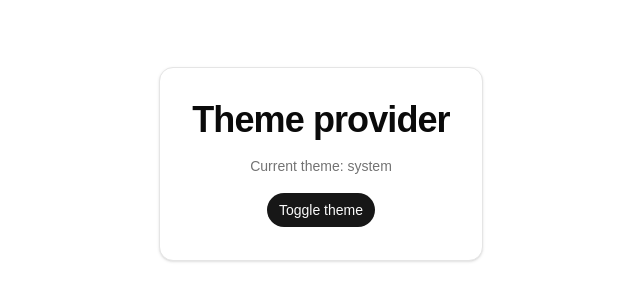
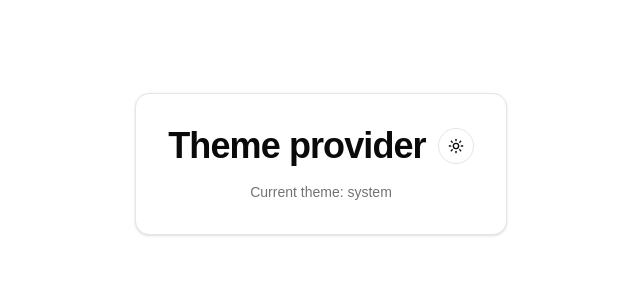
Before and after one commit to fraciscoejay-max/post-reader, a React (Vite) app: page / in a window 1280 px wide. Shown: the part 236-536 px from the top of the page, without its empty margins (319-959 px from the left). Built offline with nearby package versions, Linux system fonts and the light colour scheme.

Commit message:
feat: mode toggle dropdown

```diff
--- a/src/App.tsx
+++ b/src/App.tsx
@@ -1,17 +1,17 @@
-import { Button } from '@/components/ui/button'
+import { ModeToggle } from '@/components/mode-toggle'
 import { useTheme } from '@/components/theme-provider'
 
 function App() {
-  const { theme, setTheme } = useTheme()
+  const { theme } = useTheme()
 
   return (
     <main className="flex min-h-screen items-center justify-center bg-background text-foreground">
       <div className="flex flex-col items-center gap-4 rounded-xl border border-border bg-card p-8 shadow-sm">
-        <h1 className="text-4xl font-bold tracking-tight">Theme provider</h1>
+        <div className="flex items-center gap-3">
+          <h1 className="text-4xl font-bold tracking-tight">Theme provider</h1>
+          <ModeToggle />
+        </div>
         <p className="text-sm text-muted-foreground">Current theme: {theme}</p>
-        <Button onClick={() => setTheme(theme === 'dark' ? 'light' : 'dark')}>
-          Toggle theme
-        </Button>
       </div>
     </main>
   )
--- /dev/null
+++ b/src/components/mode-toggle.tsx
@@ -0,0 +1,31 @@
+import { Moon, Sun } from 'lucide-react'
+
+import { Button } from '@/components/ui/button'
+import {
+  DropdownMenu,
+  DropdownMenuContent,
+  DropdownMenuItem,
+  DropdownMenuTrigger,
+} from '@/components/ui/dropdown-menu'
+import { useTheme } from '@/components/theme-provider'
+
+export function ModeToggle() {
+  const { setTheme } = useTheme()
+
+  return (
+    <DropdownMenu>
+      <DropdownMenuTrigger>
+        <Button variant="outline" size="icon" className="relative rounded-full">
+          <Sun className="h-[1.2rem] w-[1.2rem] rotate-0 scale-100 transition-all dark:-rotate-90 dark:scale-0" />
+          <Moon className="absolute h-[1.2rem] w-[1.2rem] rotate-90 scale-0 transition-all dark:rotate-0 dark:scale-100" />
+          <span className="sr-only">Toggle theme</span>
+        </Button>
+      </DropdownMenuTrigger>
+      <DropdownMenuContent align="end">
+        <DropdownMenuItem onClick={() => setTheme('light')}>Light</DropdownMenuItem>
+        <DropdownMenuItem onClick={() => setTheme('dark')}>Dark</DropdownMenuItem>
+        <DropdownMenuItem onClick={() => setTheme('system')}>System</DropdownMenuItem>
+      </DropdownMenuContent>
+    </DropdownMenu>
+  )
+}
```
